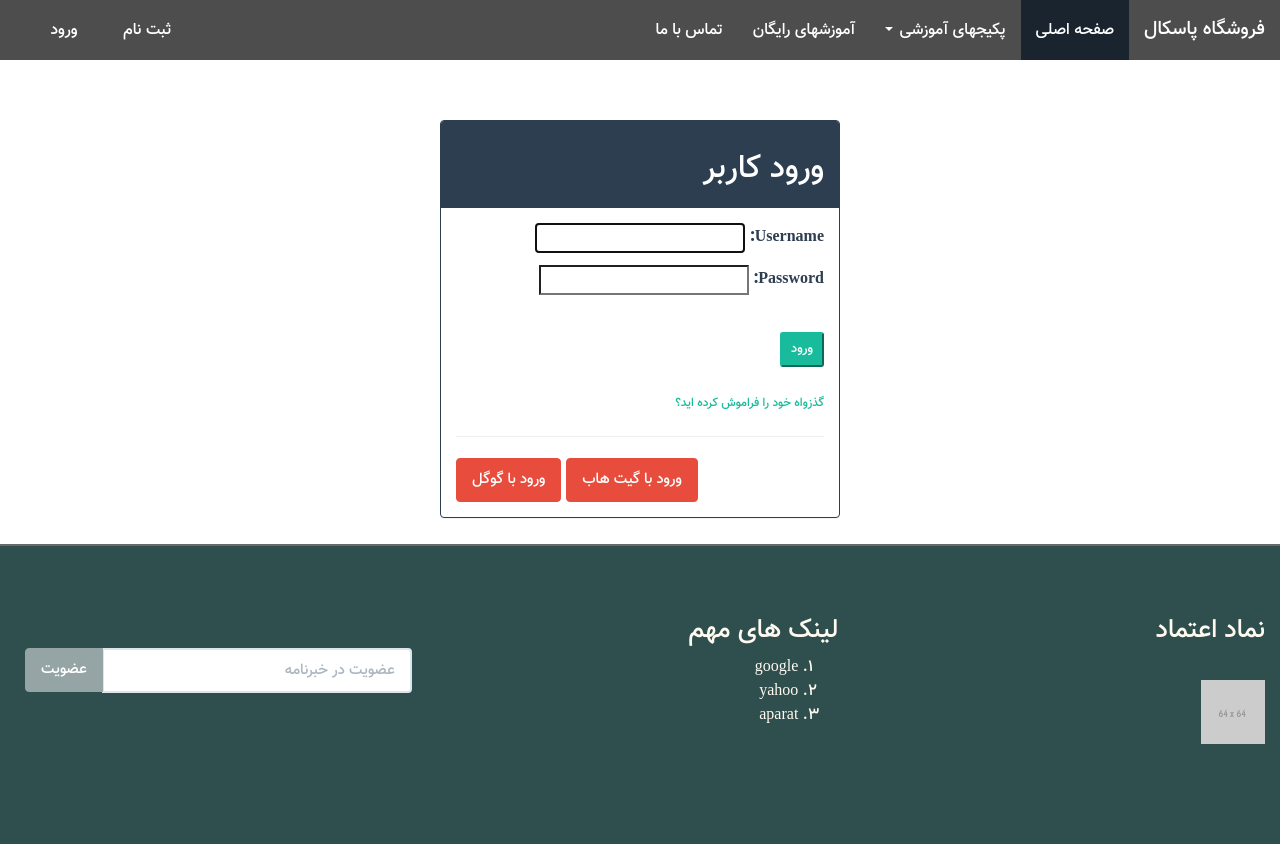
After one commit to taktez/mysite, a Django app: page /login/ in a window 1280 px wide. The commit adds this page. Run offline with Django 3.2, Linux system fonts and the light colour scheme; some libraries are stand-ins or nearby versions; some web fonts are replaced.

Commit message:
add login google and github

```diff
--- a/my_app/static/css/style.css
+++ b/my_app/static/css/style.css
@@ -112,7 +112,6 @@ body , div, li, p, h1, h2, h3, h4, h5, h6 {
     background-color: darkslategray;
     height: 300px;
     color: floralwhite;
-    margin-top: 60px;
     border-top: 2px solid dimgray;
     margin-bottom: 0px;
 }
--- a/my_app/templates/base.html
+++ b/my_app/templates/base.html
@@ -44,7 +44,7 @@
 			<nav class="navbar navbar-default navbar-fixed-top">
 				<div class="container-fluid">
 				<div class="navbar-header">
-					<a href="#" class="navbar-brand fontbrand">فروشگاه پاسکال</a>
+					<a href="{% url 'my_app:index' %}" class="navbar-brand fontbrand">فروشگاه پاسکال</a>
 					<button type="button" class="navbar-toggle" data-toggle="collapse" data-target="#navbar">
 							<span class="icon-bar"></span>
 							<span class="icon-bar"></span>
@@ -53,7 +53,7 @@
 				</div>
 				<div class="collaps navbar-collapse" id="navbar">
 					<ul class="nav navbar-nav">
-						<li class="active"><a href="#" class="fontmenu">صفحه اصلی</a></li>
+						<li class="active"><a href="{% url 'my_app:index' %}" class="fontmenu">صفحه اصلی</a></li>
 						<li class="dropdown">
 							<a href="#" class="dropdown-toggle fontmenu" data-toggle="dropdown">
 								پکیجهای آموزشی
@@ -71,7 +71,7 @@
 					</ul>
 					<ul class="nav navbar-nav navbar-left">
 						<li><a href="#" id="user-plus">ثبت نام<span class="fa fa-user-plus user-style"></span></a></li>
-						<li><a href="#" id="sign-in">ورود<span class="fa fa-sign-in sign-style"></span></a></li>
+						<li><a href="{% url 'login' %}" id="sign-in">ورود<span class="fa fa-sign-in sign-style"></span></a></li>
 					</ul>
 			</nav>
 
@@ -82,10 +82,7 @@
 
 		</div>
 		Header-->
-		<div class="img-header">
-			<img src="{% static 'images/pic4.jpg' %}" class="image-headr">
-			<div class="centered"	>بهترین ها آموزش های برنامه نویسی را از ما بخواهید</div>
-        </div>
+
 
 
 
--- a/my_app/templates/card.html
+++ b/my_app/templates/card.html
@@ -5,7 +5,7 @@
         <div>
         <img src="{{ course.image.url }}" alt="{{ course.altt }}"><hr>
         <h5 class="text-product"><b>{{ course.title }} </b></h5>
-        <h5 class="text-product"><b><a href="#">{{ course.id }} </a></b></h5>
+        <h5 class="text-product"><b><a href="#">{{ request.user }} </a></b></h5>
     </a>
         <div class="col-xs-4 w3-block viewpoint"><a href="#" class="aviewpoint">جزئیات</a> </div>
         <div class="col-xs-4 w3-block heart-product" style="font-family: Vazir-medium;"><i class="fa fa-heart-o"></i> 1223 </div>
--- a/my_app/templates/index.html
+++ b/my_app/templates/index.html
@@ -3,6 +3,12 @@
 
 
 {% block content %}
+
+
+<div class="img-header">
+	<img src="{% static 'images/pic4.jpg' %}" class="image-headr">
+	<div class="centered"	>بهترین ها آموزش های برنامه نویسی را از ما بخواهید</div>
+</div>
 
 		<div class="container">
 			<h2 class="h2-h2"><b><span>آخرین</span> <span id="span-red">محصولات</span></b></h2>
--- /dev/null
+++ b/my_app/templates/registration/login.html
@@ -0,0 +1,32 @@
+{% extends 'base.html' %}
+
+
+
+{% block content %}
+
+  <div class="container" style="margin-top: 90px">
+    <div class="panel-group">
+      <div class="panel panel-primary" style="width: 400px; margin: auto; margin-top: 30px;">
+        <div class="panel-heading">
+          <h2>ورود کاربر</h2>
+        </div>
+        <div class="panel-body" >
+          <form method="post">
+            {% csrf_token %}
+            {{ form.as_p }}
+            <br>
+            <button type="submit" class="btn-sm btn-success" >ورود</button>
+            <br><br>
+            <a href="#" style="font-size: 12px;">گذزواه خود را فراموش کرده اید؟</a>
+            <hr>
+          </form>
+
+          <a href="{% url 'social:begin' 'google-oauth2' %}" class="btn btn-danger" style="float: left; margin-right: 5px;">ورود با گوگل</a>
+
+          <a href="{% url 'social:begin' 'github' %}" class="btn btn-danger" style="float: left;">ورود با گیت هاب</a>
+        </div>
+        </div>
+    </div>
+  </div>
+
+{% endblock %}
--- a/my_project/urls.py
+++ b/my_project/urls.py
@@ -3,11 +3,16 @@ from django.contrib import admin
 from django.urls import path, include
 from django.conf import settings
 from django.conf.urls.static import static
+from django.conf.urls import url
+from django.contrib.auth import views
 
 urlpatterns = [
     path('admin/', admin.site.urls),
     path('', include('my_app.urls')),
-
+    path('', include('social_django.urls', namespace='social')),
+    path('login/', views.LoginView.as_view(), name='login'),
+    path('logout/', views.LogoutView.as_view(), {'next_page': settings.LOGOUT_REDIRECT_URL},
+    name='logout'),
 ] + static(settings.STATIC_URL, document_root=settings.STATIC_ROOT)
 
 
```
Also changed, not shown: my_project/settings.py (+27 -0 lines), my_app/templates/course_detail.html (line endings or trailing spaces), my_app/views.py (line endings or trailing spaces).
